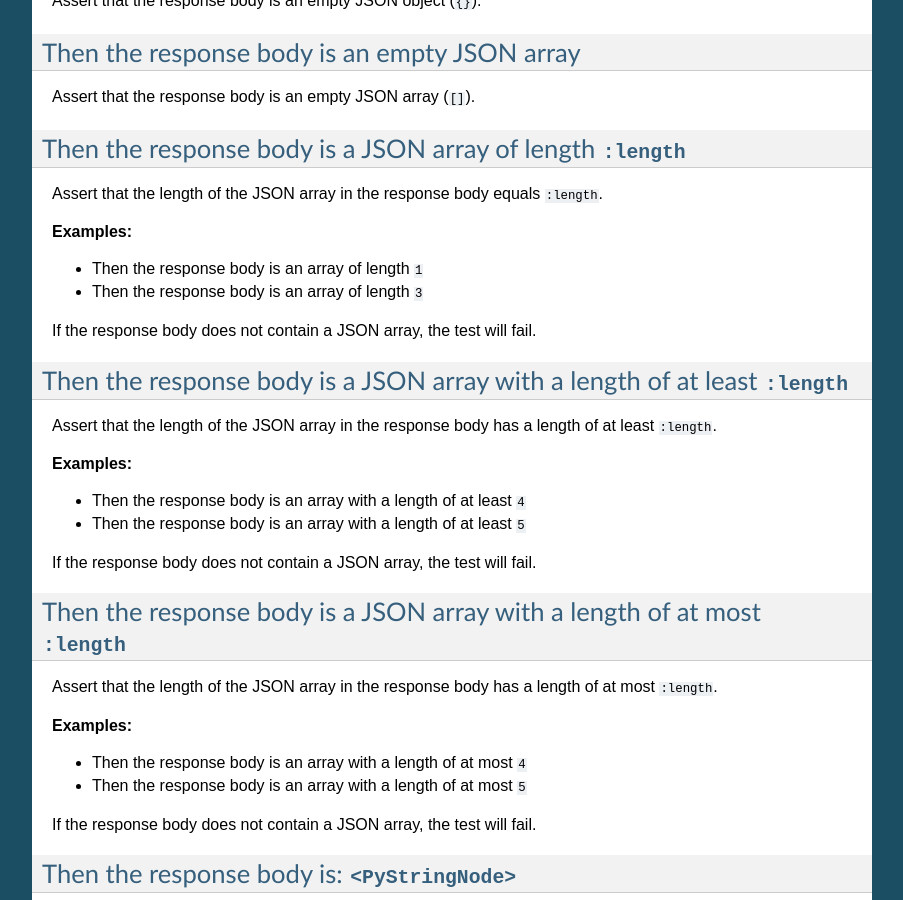
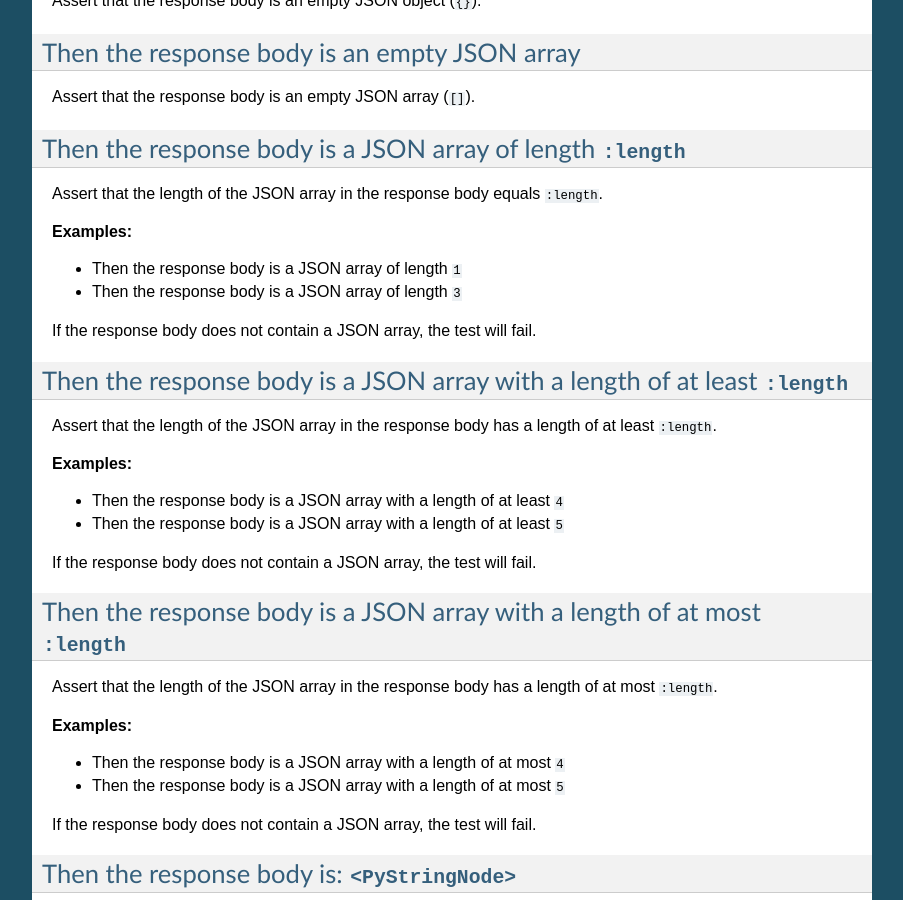
Before and after one commit to imbo/behat-api-extension, a Sphinx documentation site: the page built from docs/guide/verify-server-response.rst, in a window 1280 px wide and 900 px high, scrolled down 4465 px. Shown: the whole window, without its empty margins (198-1101 px from the left). Built offline with Sphinx 7.4.7, drawn with Linux system fonts in a browser that asks for light colours.

Commit message:
Correct examples to match actual steps
Apparently examples got out of sync with code and where missing JSON mention.

```diff
--- a/docs/guide/verify-server-response.rst
+++ b/docs/guide/verify-server-response.rst
@@ -207,8 +207,8 @@ Assert that the length of the JSON array in the response body equals ``:length``
 
 **Examples:**
 
-* Then the response body is an array of length ``1``
-* Then the response body is an array of length ``3``
+* Then the response body is a JSON array of length ``1``
+* Then the response body is a JSON array of length ``3``
 
 If the response body does not contain a JSON array, the test will fail.
 
@@ -219,8 +219,8 @@ Assert that the length of the JSON array in the response body has a length of at
 
 **Examples:**
 
-* Then the response body is an array with a length of at least ``4``
-* Then the response body is an array with a length of at least ``5``
+* Then the response body is a JSON array with a length of at least ``4``
+* Then the response body is a JSON array with a length of at least ``5``
 
 If the response body does not contain a JSON array, the test will fail.
 
@@ -231,8 +231,8 @@ Assert that the length of the JSON array in the response body has a length of at
 
 **Examples:**
 
-* Then the response body is an array with a length of at most ``4``
-* Then the response body is an array with a length of at most ``5``
+* Then the response body is a JSON array with a length of at most ``4``
+* Then the response body is a JSON array with a length of at most ``5``
 
 If the response body does not contain a JSON array, the test will fail.
 
```
